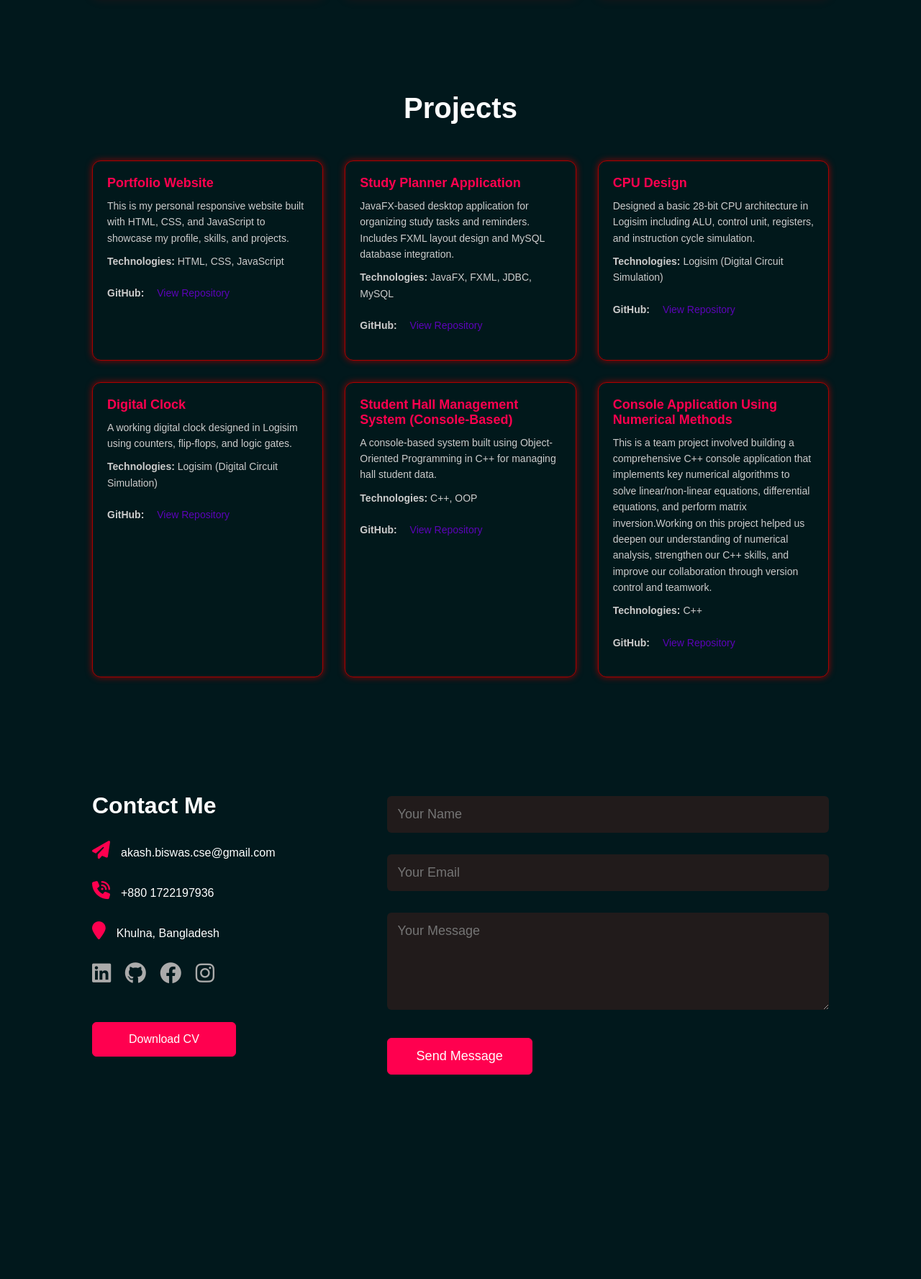
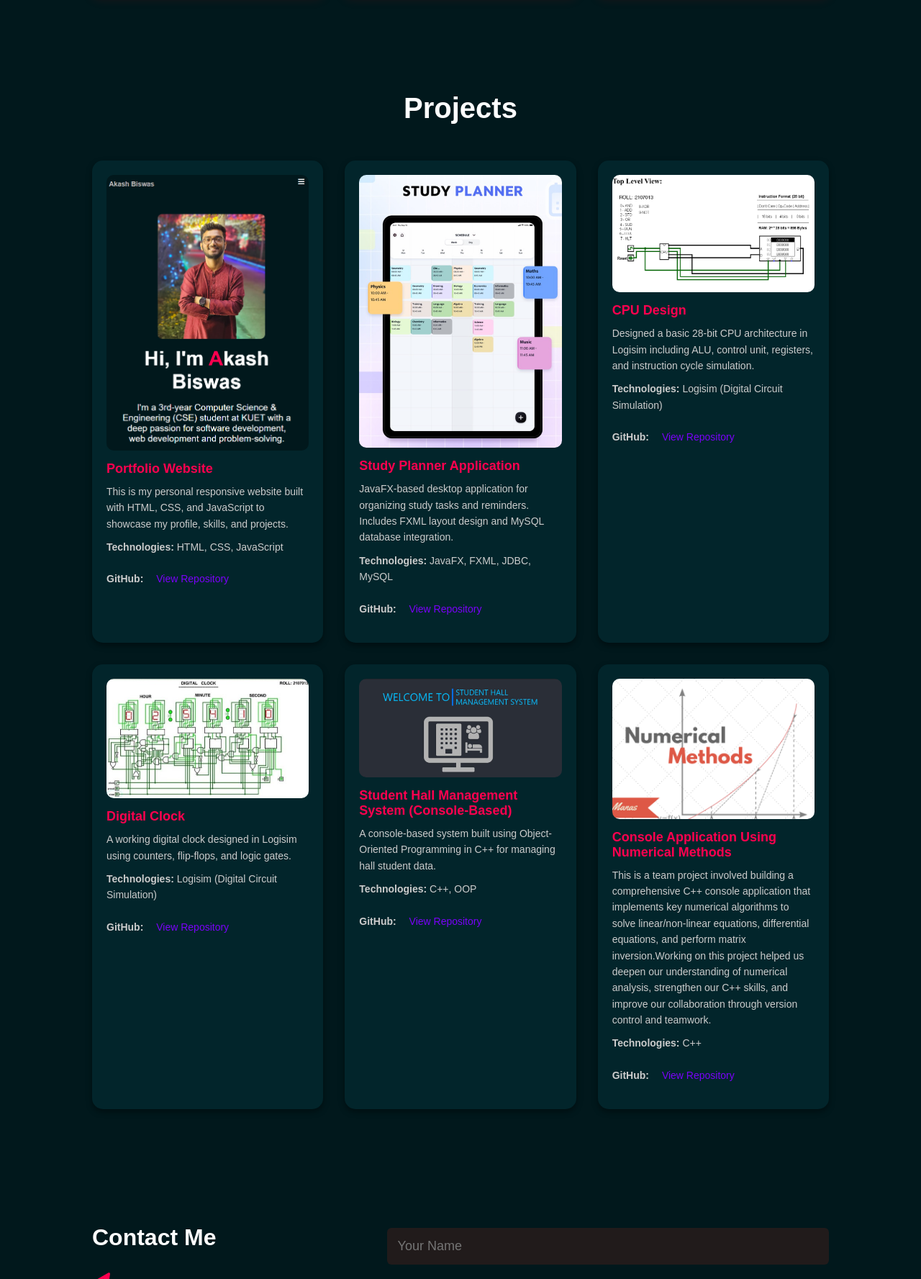
Before and after one commit to akash-kumar-biswas/Portfolio-Website, a PHP site: page / in a window 1280 px wide. Shown: the part 3036-4813 px from the top of the page at 72% size. Before the commit the page ends 4529 px from the top, so only its background shows below. Run offline with PHP 8.4, Linux system fonts and the light colour scheme.

Commit message:
add image to each project card

```diff
--- a/index.html
+++ b/index.html
@@ -170,6 +170,7 @@
         <div class="projects-grid">
 
             <div class="project-card">
+                <img src="images/portfolio-website.png" alt="Portfolio Website Preview" class="project-img">
                     <h3>Portfolio Website</h3>
                     <p>This is my personal responsive website built with HTML, CSS, and JavaScript to showcase my profile, skills, and projects.</p>
                     <p><strong>Technologies:</strong> HTML, CSS, JavaScript</p>
@@ -180,7 +181,9 @@
                     </p>
             </div>
 
+
             <div class="project-card">
+                <img src="images/study-planner-app.png" alt="Study Planner Preview" class="project-img">
                 <h3>Study Planner Application</h3>
                 <p>JavaFX-based desktop application for organizing study tasks and reminders. Includes FXML layout design and MySQL database integration.</p>
                 <p><strong>Technologies:</strong> JavaFX, FXML, JDBC, MySQL</p>
@@ -192,6 +195,7 @@
             </div>
 
             <div class="project-card">
+                <img src="images/cpu-logisim.png" alt="CPU Design Preview" class="project-img">
                 <h3>CPU Design</h3>
                 <p>Designed a basic 28-bit CPU architecture in Logisim including ALU, control unit, registers, and instruction cycle simulation.</p>
                 <p><strong>Technologies:</strong> Logisim (Digital Circuit Simulation)</p>
@@ -203,6 +207,7 @@
             </div>
 
             <div class="project-card">
+                <img src="images/digital-clock.jpg" alt="Digital Clock Preview" class="project-img">
                 <h3>Digital Clock</h3>
                 <p>A working digital clock designed in Logisim using counters, flip-flops, and logic gates.</p>
                 <p><strong>Technologies:</strong> Logisim (Digital Circuit Simulation)</p>
@@ -213,6 +218,7 @@
                 </p>
             </div>
             <div class="project-card">
+                <img src="images/student-hall-management.png" alt="Student Hall Management Preview" class="project-img">
                 <h3>Student Hall Management System (Console-Based)</h3>
                 <p>A console-based system built using Object-Oriented Programming in C++ for managing hall student data.</p>
                 <p><strong>Technologies:</strong> C++, OOP</p>
@@ -224,6 +230,7 @@
             </div>
 
             <div class="project-card">
+                <img src="images/Numerical-Methods.png" alt="Numerical Methods Preview" class="project-img">
                 <h3>Console Application Using Numerical Methods</h3>
                 <p>This is a team project involved building a comprehensive C++ console application that implements key numerical algorithms to solve linear/non-linear equations, differential equations, and perform matrix inversion.Working on this project helped us deepen our understanding of numerical analysis, strengthen our C++ skills, and improve our collaboration through version control and teamwork.</p>
                 <p><strong>Technologies:</strong> C++</p>
--- a/style.css
+++ b/style.css
@@ -330,13 +330,27 @@
 }
 
 .project-card {
-    background: #01181b;
-    border: 1px solid #ab0000;
-    border-radius: 12px;
+    background: #02252b;
     padding: 20px;
-    box-shadow: 0 0 10px rgba(161, 1, 1, 0.89);
-    transition: transform 0.3s ease, box-shadow 0.3s ease;
+    border-radius: 15px;
+    box-shadow: 0 4px 8px rgba(0,0,0,0.4);
+    transition: transform 0.3s ease;
+    text-align: left;
 }
+
+.project-card:hover {
+    transform: translateY(-5px);
+}
+
+.project-card img {
+    width: 100%;
+    height: auto;
+    border-radius: 10px;
+    margin-bottom: 15px;
+    display: block;
+}
+
+
 
 .project-card:hover {
     transform: translateY(-5px);
@@ -357,7 +371,7 @@
 }
 
 .project-card a {
-    color: #5c04b9;
+    color: #7a02fa;
     text-decoration: none;
     font-weight: 500;
     transition: 0.2s ease;
@@ -375,7 +389,7 @@
 }
 
 .repo-link:hover {
-    background-color: #032439;
+    background-color: #045e840a;
 }
 
 /*------------------Contact Section------------------*/
```
Also changed, not shown: Images/Numerical-Methods.png (added), Images/Screenshot 2025-08-25 234148.png (added), Images/cpu-logisim.png (added), Images/digital-clock.jpg (added), Images/portfolio-website.png (added), Images/student-hall-management.png (added), Images/study-planner-app.png (added). Lines whose indentation alone changed are shown as unchanged.
